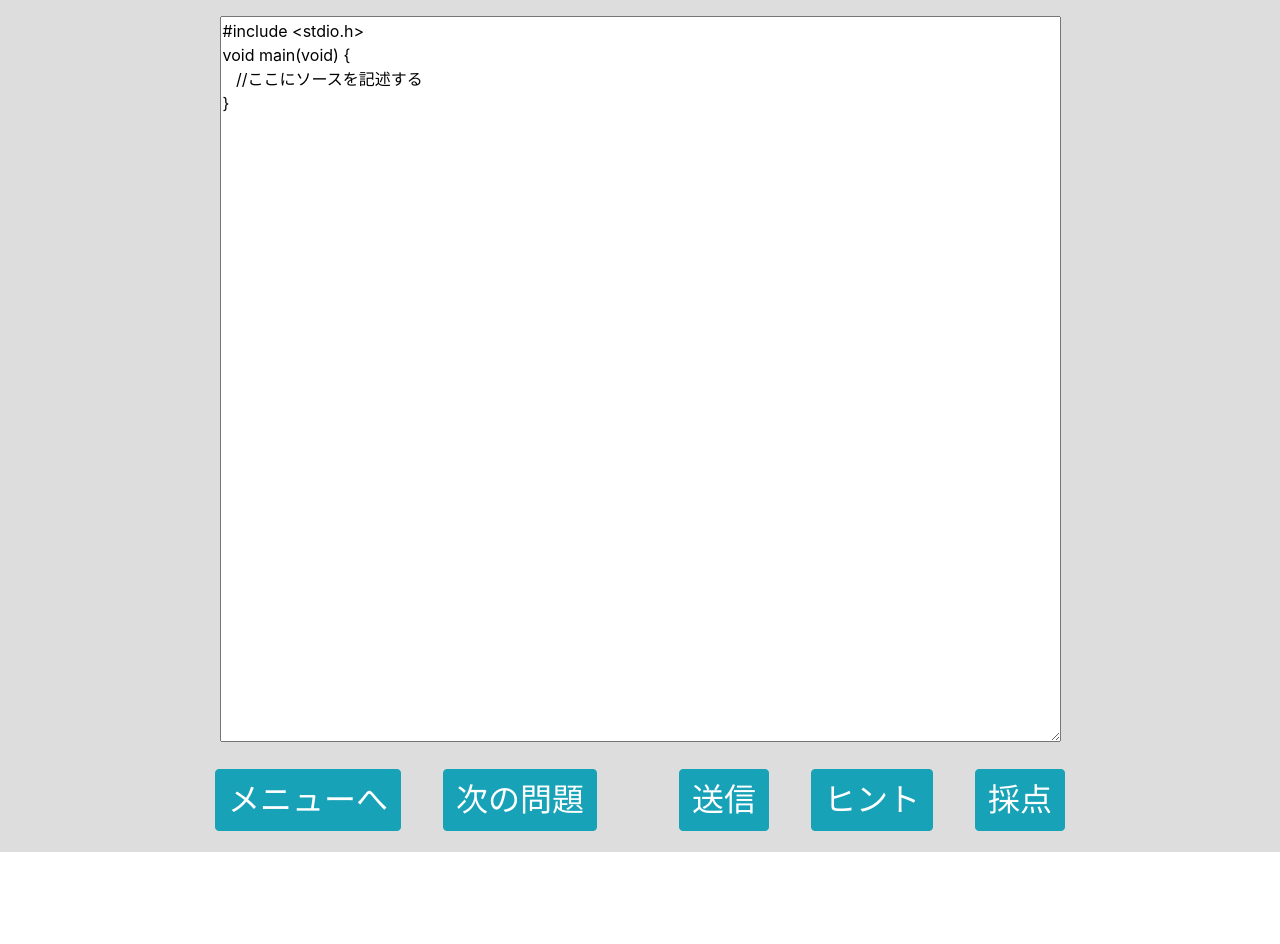
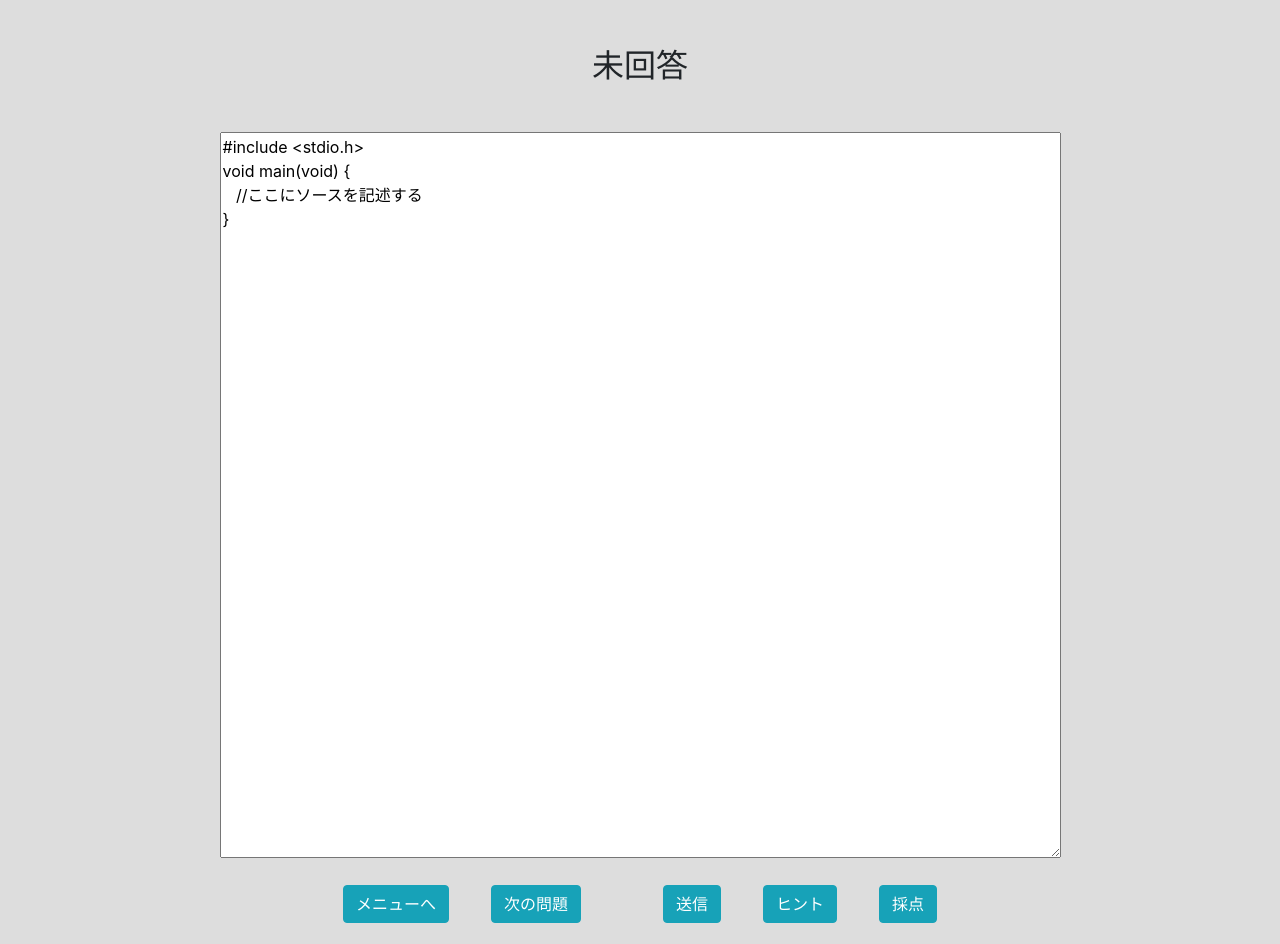
Before and after one commit to Houkaku/C-dojo, a PHP site: page /Cmon/Cmon.php in a window 1280 px wide. Before the commit the page ends 852 px from the top, so only its background shows below. Run offline with PHP 8.4, Linux system fonts and the light colour scheme; data that the repository does not hold is empty; some libraries are stand-ins or nearby versions.

Commit message:
問題部分

```diff
--- a/Cmon/Cmon1compile.php
+++ b/Cmon/Cmon1compile.php
@@ -2,7 +2,7 @@
 if(isset($_POST["answer"])){
 
 	$answer=$_POST["answer"];
-	file_put_contents($_POST["mon"].".c",$answer);
+	file_put_contents('./'$_POST["mon"].".c",$answer);
 
 }
 
@@ -17,6 +17,7 @@ $Kaitou = system($_POST["mon"].'.exe');
 
 $Sample = system('0'.$_POST["mon"].'.exe');
 
+
 if($Kaitou == $Sample)
 {
 	setcookie('mon'.$_POST["mon"],'正解');
@@ -26,6 +27,6 @@ else
 	setcookie('mon'.$_POST["mon"],"不正解");
 }
 
-header('Location: http://localhost/Cmon'.$_POST["mon"].'.php');
+header('Location: Cmon'.$_POST["mon"].'.php');
 exit;
 ?>
--- a/Cmon/Cmonbody.php
+++ b/Cmon/Cmonbody.php
@@ -2,6 +2,8 @@
 <div class="center1">
 <?php echo $title; ?>
 <p></p>
+<?php if(isset($_COOKIE["mon1"])){$kekka1 = $_COOKIE["mon1"];}else{$kekka1 = "未回答";} echo $kekka1; ?>
+<p></p>
 <?php echo $monText; ?>
 <p></p>
 </div>
--- a/Cmon/Cmonform.php
+++ b/Cmon/Cmonform.php
@@ -1,5 +1,5 @@
 <div class="center2">
-<form action="Cmon<?php echo $monNum; ?>compile.php" method="post" class="form-horizontal">
+<form action="./Cmon<?php echo $monNum; ?>compile.php" method="post" class="form-horizontal">
 <input type="hidden" name="mon" value="<?php echo $monNum; ?>">
     <textarea name="answer" cols="80" rows="30">
 #include <stdio.h>
@@ -13,15 +13,15 @@ void main(void) {
 <div class="btn-group">
     <table class="center">
         <tr>
-            <td><a class="btn btn-info font" href="aaa.php">メニューへ</a></td>
-            <td><a class="btn btn-info font" href="Cmon2.php">次の問題</a></td>
+            <td><a class="btn btn-info" href="aaa.php">メニューへ</a></td>
+            <td><a class="btn btn-info" href="./Cmon2.php">次の問題</a></td>
         </tr>
     </table>
     <table class="center">
         <tr>
-            <td><input type="submit" class="btn btn-info font" value="送信"></td>
-            <td><a class="btn btn-info font" href="Cmon1hint.php" target="_blank">ヒント</a></td>
-            <td><a class="btn btn-info font" href="kekka.php">採点</td>
+            <td><input type="submit" class="btn btn-info" value="送信"></td>
+            <td><a class="btn btn-info" href="./Cmon1hint.php" target="_blank">ヒント</a></td>
+            <td><a class="btn btn-info" href="./kekka.php">採点</td>
         </tr>
     </table>
     </div>
--- a/Cmon/Cmonhead.php
+++ b/Cmon/Cmonhead.php
@@ -2,6 +2,10 @@
 <html>
 <head>
 <meta http-equiv="Content-Type" content="text/html; charset=utf-8" />
+
+<meta http-equiv="Pragma" content="no-cache" />
+<meta http-equiv="cache-control" content="no-cache" />
+<meta http-equiv="expires" content="0" />
 
 <link rel="stylesheet" type="text/css" href="css/bootstrap.min.css">
 <link rel="stylesheet" type="text/css" href="css/bootstrap-material-design.css">
@@ -39,10 +43,6 @@ body{
   background-color:#dddddd;
 }
 
-.font{
-  font-size:200%;
-}
-
 </style>
 
 <title><?php echo $title; ?></title>
```
Also changed, not shown: Cmon.php (deleted, +0 -18 lines), Cmon1compile.php (deleted, +0 -31 lines), Cmonhead.php (deleted, +0 -12 lines).
